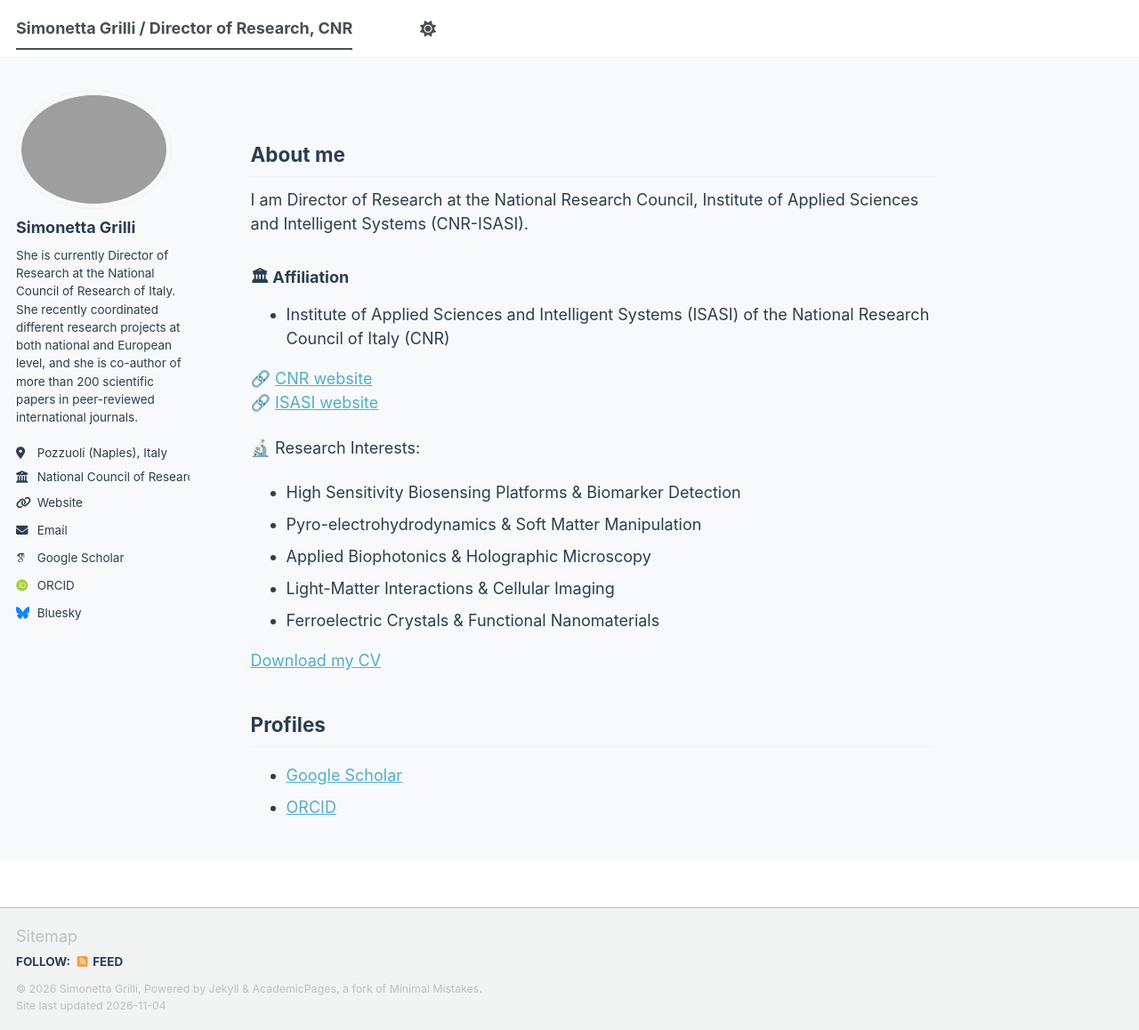
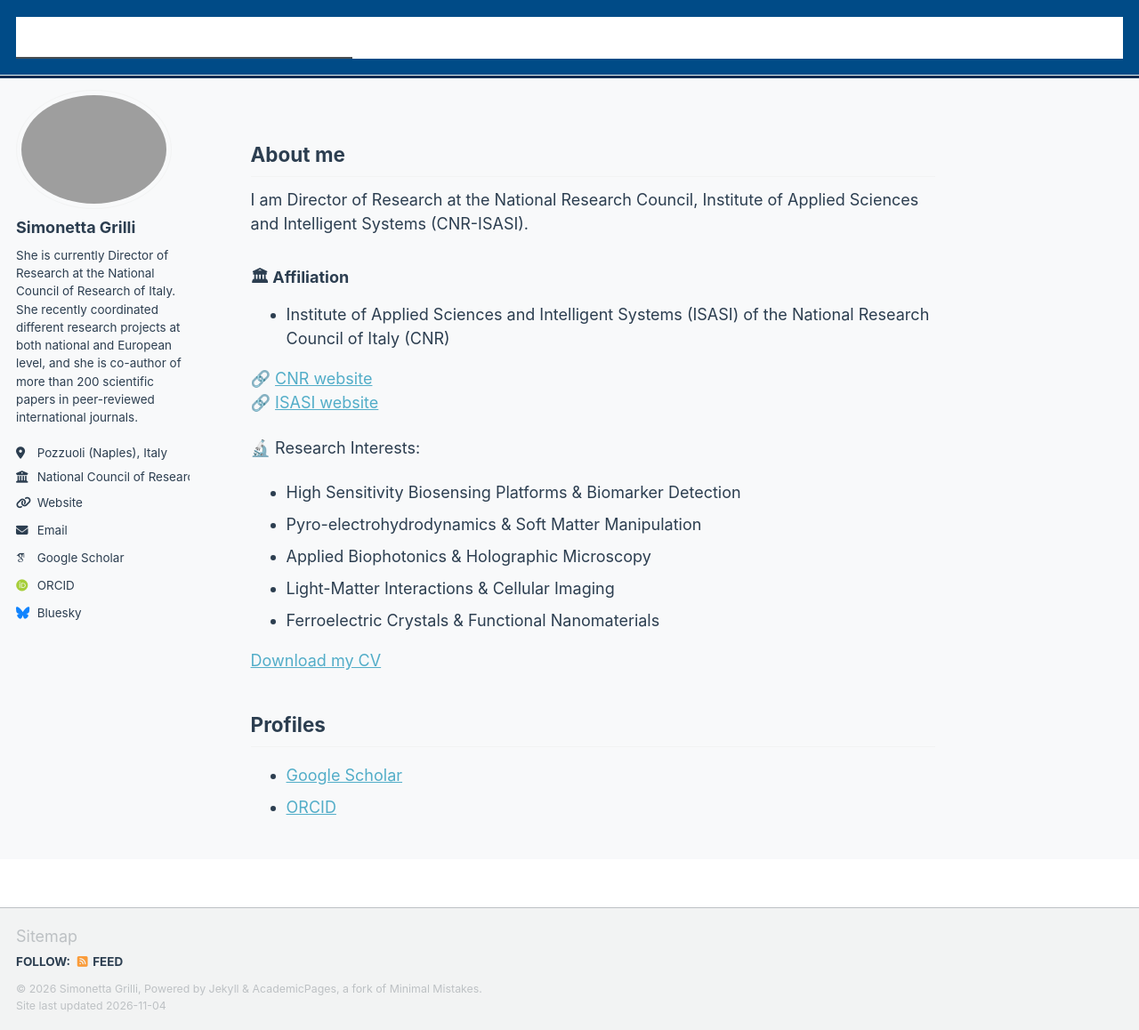
Before and after one commit to simonettagrilli/simonettagrilli.github.io, a Jekyll site: the page built from _pages/about.md, in a window 1280 px wide and 1158 px high. Shown: the whole window at 89% size. Built offline with Jekyll 4.4.1, drawn with Linux system fonts in a browser that asks for light colours; some web fonts are replaced; a script bundle is joined from its source files by our own code; library files that are not in the unit come from our copies.

Commit message:
Update head.html

```diff
--- a/_includes/head.html
+++ b/_includes/head.html
@@ -19,4 +19,18 @@
     background-color: #f8f9fa !important;
     color: #2c3e50 !important;
   }
+  /* Fascia blu in alto per il menu */
+  .masthead {
+    background-color: #004b87 !important;
+    border-bottom: 3px solid #002b50;
+    padding: 10px 0;
+  }
+  .masthead a {
+    color: #ffffff !important;
+  }
+  .cnr-header-logo {
+    height: 38px;
+    vertical-align: middle;
+    margin-right: 12px;
+  }
 </style>
```
